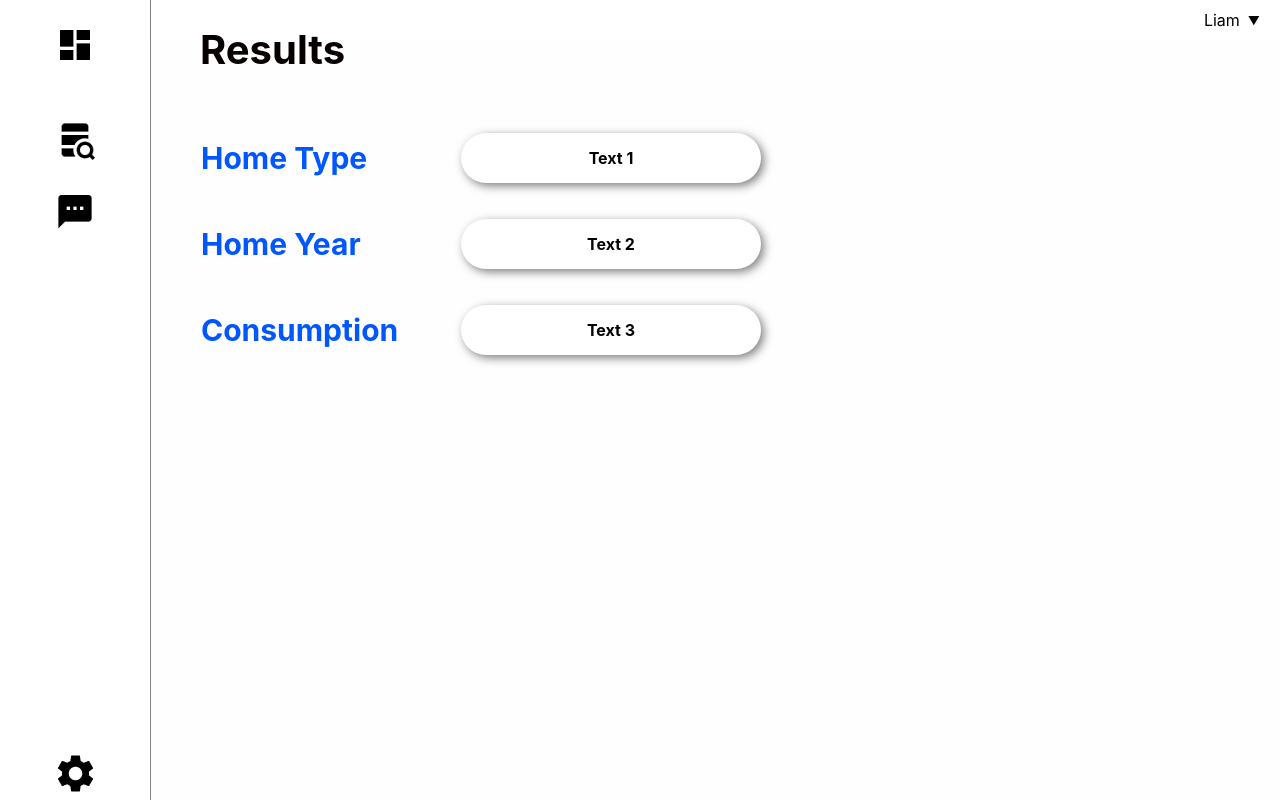
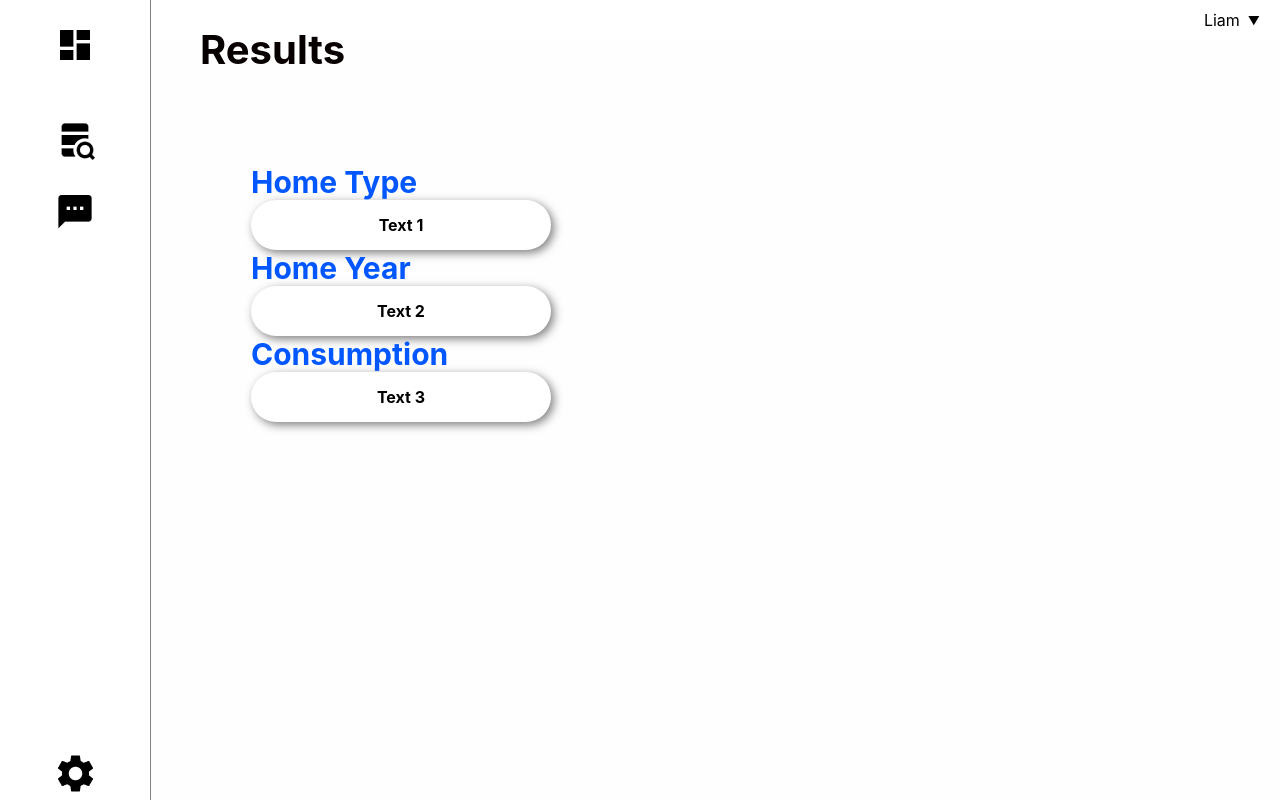
Before and after one commit to beaumccartney/heat-pump-calculator, a React (Create React App) app in the folder client/: page /results in a window 1280 px wide. Shown: the top 800 px of the page. Built offline with nearby package versions, Linux system fonts and the light colour scheme.

Commit message:
Update CustomComponents.css
more styles

```diff
--- a/client/src/components/common/CustomComponents.css
+++ b/client/src/components/common/CustomComponents.css
@@ -17,37 +17,53 @@
   }
   header h1 {
     font-size: 40px; /* Standard font size for content */
-    font-weight: 900; /* Normal font weight */
+    font-weight: 750; /* Normal font weight */
     color: #000000; /* Standard black color */
+    font-family: 'Inter', sans-serif;
   }
 
   .container {
-    margin-top: 100px;
-    margin-left: 50px;
-    text-align: left; /* Aligns all content to the center */
+    margin-top: 3vh;
+    margin-left: 3wh;
+    display: flex;
+    flex-direction: column;
+    align-items: flex-start; /* Keeps containers aligned to the start */
+    margin-left: 100px; /* Adjust this value to create space from the sidebar */
+    padding-top: 100px; /* Adjust this value to create space below the header */
+  }
+  .image {
+    max-width: 100%; /* This ensures the image is responsive and does not overflow its container */
+    height: auto; /* This keeps the image aspect ratio intact */
+    /* Additional styling for the images */
+  }
+
+.item-container {
+  margin-left: 3wh;
+  display: flex;
+  align-items: center; /* Vertically aligns items in the center */
+  margin-bottom: 20px; /* Space between each item-container */
 }
 
 .item {
-    font-size: 30px; /* Standard font size for content */
+  font-size: 30px;
   font-weight: 700;
-    color: #0057FF; /* Blue color */
-    margin: 50px 0; /* Vertical spacing between items */
-    position: relative;
+  color: #0057FF;
+  width: 200px; /* Fixed width for all items */
+  margin-right: 20px; /* Space between item and rectangle */
 }
+
 .rectangle {
-    width: 300px;  /* Adjust the width as needed */
-    height: 50px;  /* Adjust the height as needed */
-    background-color: #ffffff; /* Example background color, change as needed */
-    border-radius: 180px; /* Rounded corners */
-    position: absolute; /* Position relative to the parent item */
-    left: 260px; /* Position the rectangle to the right of the item */
-    top: 50%;
-    transform: translateY(-50%); /* Center it vertically relative to the item */
-    box-shadow: 3px 3px 10px rgba(0, 0, 0, 0.5); /* shadow effect for the rectangle */
+  width: 300px;
+  height: 50px;
+  background-color: #ffffff;
+  border-radius: 180px;
+  box-shadow: 3px 3px 10px rgba(0, 0, 0, 0.5);
   display: flex;
-    justify-content: center; /* Center horizontally */
-    align-items: center; /* Center vertically */
+  justify-content: center;
+  align-items: center;
 }
+
+
   .rectangle span {
     color: #000000;
     font-size: 16px;
@@ -78,23 +94,83 @@
     /* Specific adjustments for rectangle 1 */
   }
   .card-stack {
-    position: relative;
-    width: 300px; /* Adjust as needed */
-    height: 200px; /* Adjust as needed */
+    position: absolute;
+    margin-top: 0px;
+    margin-left: 900px;
+    width: 500px; /* Adjust as needed */
+    height: 650px; /* Adjust as needed */
     cursor: pointer;
   }
 
   .card {
     position: absolute;
-    width: 100%;
+    width: 500px;
     height: 100%;
-    background-color: #f1f1f1;
+    background-color: #ffffff;
     border: 1px solid #ddd;
     border-radius: 8px;
     padding: 20px;
     box-shadow: 0 4px 8px rgba(0, 0, 0, 0.1);
     transition: transform 0.3s ease-in-out;
   }
+  h2 {
+    color: #000000;
+    font-size: 1.5rem; /* Adjust size as needed */
+    margin-bottom: 25px;
+    /* Additional styling as needed */
+  }
+
+  .data-point {
+    /* Stack the label and the bar + value vertically */
+    display: flex;
+    flex-direction: column;
+    margin-bottom: 45px; /* Space between data points */
+  }
+
+  .data-label {
+    /* Style for the label */
+    margin-bottom: 8px; /* Space between the label and the bar */
+  }
+
+  .data-bar-container {
+    /* Container for the bar and value */
+    position: relative; /* Needed for absolute positioning of the value */
+  }
+
+  .data-bar {
+    /* Visual representation of the value (the bar) */
+    background-color: blue; /* Example color, adjust as needed */
+    height: 40px; /* Height of the bar */
+    border-radius: 180px; /* Rounded corners for the bar */
+    align-items: left; /* Center the value vertically */
+    justify-content: left; /* Center the value horizontally */
+
+  }
+
+  .data-value {
+    position: absolute; /* Position the value inside the bar */
+    top: 50%; /* Center vertically */
+    left: 35px; /* Start at the horizontal center of the bar */
+    transform: translate(-50%, -50%); /* Offset both horizontally and vertically */
+    color: white; /* Example text color for contrast */
+    /* ...other styles for the value... */
+  }
+
+  .image-buttons button {
+    background-size: cover;
+    background-position: center;
+    margin-top: 100px;
+    margin-left: 50px;
+    width: 200px; /* Adjust as needed */
+    height: 200px; /* Adjust as needed */
+    border: none;
+    cursor: pointer;
+}
+
+/* Additional styling for buttons as needed */
+
+
+
 
   #card1 { z-index: 3; }
   #card2 { z-index: 2; transform: translateY(10px); }
```
Lines whose indentation alone changed are shown as unchanged.
